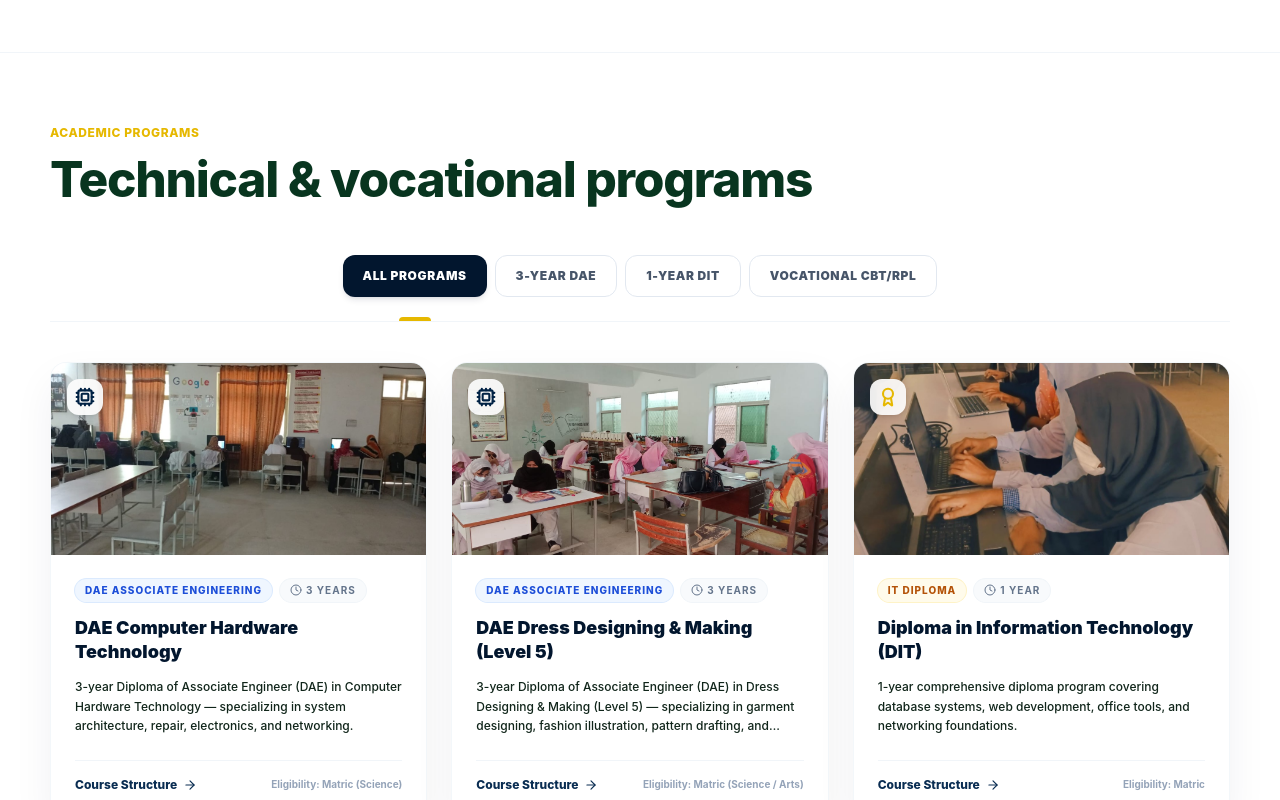
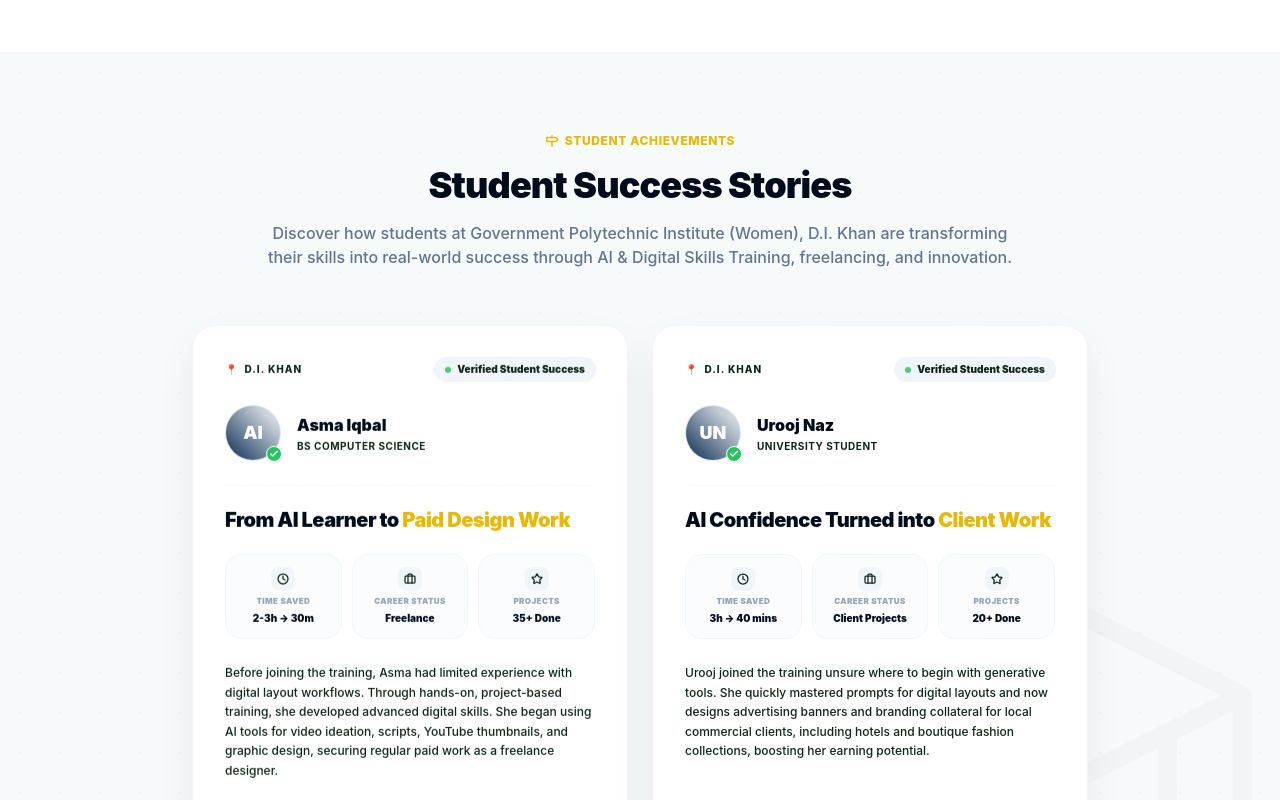
Before and after one commit to farhadullahkhan7053-coder/GPI-W, a Next.js app: page / in a window 1280 px wide. Shown: the part 960-1760 px from the top of the page. Built offline with nearby package versions, Linux system fonts and the light colour scheme.

Commit message:
Remove Sadia Begum from Success Stories, move section to front under stats section, and enable continuous floating micro-animations

```diff
--- a/app/globals.css
+++ b/app/globals.css
@@ -194,3 +194,13 @@ html {
 .animate-marquee:hover {
   animation-play-state: paused;
 }
+
+/* Floating Card Animation */
+@keyframes float {
+  0%, 100% {
+    transform: translateY(0px) rotate(0deg);
+  }
+  50% {
+    transform: translateY(-8px) rotate(0.5deg);
+  }
+}
--- a/app/page.jsx
+++ b/app/page.jsx
@@ -76,7 +76,10 @@ export default async function Home() {
         </div>
       </section>
 
-      {/* 4. Dynamic Courses Tab Filter Grid */}
+      {/* 4. Premium Student Success Stories Section (Pushed to the Front) */}
+      <SuccessStories />
+
+      {/* 5. Dynamic Courses Tab Filter Grid */}
       <section className="section bg-white">
         <div className="container">
           <div className="mb-12">
@@ -87,7 +90,7 @@ export default async function Home() {
         </div>
       </section>
 
-      {/* 5. Online Admission Funnel Advertisement Banner */}
+      {/* 6. Online Admission Funnel Advertisement Banner */}
       <section className="section bg-slate-50/50">
         <div className="container">
           <div className="grid gap-10 lg:grid-cols-[1.1fr_.9fr] items-center bg-white border border-slate-100 rounded-3xl p-8 md:p-12 shadow-soft">
@@ -117,7 +120,7 @@ export default async function Home() {
         </div>
       </section>
 
-      {/* 6. Principal Message Section */}
+      {/* 7. Principal Message Section */}
       <section className="section bg-white overflow-hidden">
         <div className="container grid items-center gap-12 lg:grid-cols-[.9fr_1.1fr]">
           <div className="relative group overflow-hidden rounded-2xl shadow-soft animate-slide-in-left">
@@ -136,7 +139,7 @@ export default async function Home() {
         </div>
       </section>
 
-      {/* 7. Gallery Section */}
+      {/* 8. Gallery Section */}
       <section className="section bg-slate-50/50">
         <div className="container">
           <div className="mb-12 flex flex-wrap items-end justify-between gap-6">
@@ -151,9 +154,6 @@ export default async function Home() {
           <GalleryGrid images={gallery} />
         </div>
       </section>
-
-      {/* 8. Premium Student Success Stories Section */}
-      <SuccessStories />
 
       {/* 9. Features Grid */}
       <section className="section bg-white">
--- a/components/SuccessStories.jsx
+++ b/components/SuccessStories.jsx
@@ -1,7 +1,7 @@
 "use client";
 
 import { useState } from "react";
-import { Check, ArrowRight, Star, Clock, Briefcase, Sparkles, Milestone } from "lucide-react";
+import { Check, ArrowRight, Star, Clock, Briefcase, Milestone } from "lucide-react";
 
 const stories = [
   {
@@ -39,24 +39,6 @@ const stories = [
       { label: "Projects", value: "20+ Done", icon: Star }
     ],
     tools: ["ChatGPT", "Gemini", "Canva AI", "Microsoft Designer"]
-  },
-  {
-    id: 3,
-    name: "Sadia Begum",
-    initials: "SB",
-    badge: "Verified Student Success",
-    course: "DAE Dress Designing",
-    department: "Fashion & Designing",
-    batch: "Batch 2025",
-    headline: "Modern Fashion Drafting in Minutes",
-    highlight: "Fashion Drafting",
-    story: "Sadia integrated generative design tools into her traditional boutique workflow. By generating concepts digitally and using AI to speed up drafting layouts, she reduced conceptualization time from hours to minutes. This allows her to serve double the client load at her boutique.",
-    stats: [
-      { label: "Time Saved", value: "4h → 30 mins", icon: Clock },
-      { label: "Career Status", value: "Boutique Owner", icon: Briefcase },
-      { label: "Projects", value: "50+ Designs", icon: Star }
-    ],
-    tools: ["Midjourney", "Adobe Firefly", "Canva AI", "ChatGPT"]
   }
 ];
 
@@ -64,7 +46,7 @@ export default function SuccessStories() {
   const [hoveredCard, setHoveredCard] = useState(null);
 
   return (
-    <section className="relative overflow-hidden bg-slate-50/50 py-24 border-t border-slate-100">
+    <section className="relative overflow-hidden bg-slate-50/50 py-20 border-b border-slate-100">
 
       {/* Background AI-inspired digital dots / abstract shapes */}
       <div className="absolute inset-0 pointer-events-none opacity-[0.03] select-none">
@@ -89,7 +71,7 @@ export default function SuccessStories() {
       <div className="container relative z-10">
 
         {/* Section Header */}
-        <div className="text-center max-w-3xl mx-auto mb-16 animate-fade-in">
+        <div className="text-center max-w-3xl mx-auto mb-14 animate-fade-in">
           <p className="font-extrabold text-gold uppercase tracking-wider text-xs flex items-center justify-center gap-1.5">
             <Milestone size={14} className="stroke-[2.5]" /> Student Achievements
           </p>
@@ -101,15 +83,14 @@ export default function SuccessStories() {
           </p>
         </div>
 
-        {/* Responsive Grid / Swipeable Carousel on Mobile */}
+        {/* Centered 2-card Responsive Grid / Swipeable Carousel on Mobile */}
         <div
-          className="flex overflow-x-auto snap-x snap-mandatory scrollbar-none gap-6 pb-6 lg:grid lg:grid-cols-3 lg:overflow-x-visible lg:pb-0 scroll-smooth"
+          className="flex overflow-x-auto snap-x snap-mandatory scrollbar-none gap-6 pb-6 lg:grid lg:grid-cols-2 lg:max-w-4xl lg:mx-auto lg:overflow-x-visible lg:pb-0 scroll-smooth"
           style={{ WebkitOverflowScrolling: "touch" }}
         >
           {stories.map((item, idx) => {
             const isHovered = hoveredCard === item.id;
 
-            // Function to split and highlight keywords in Gold
             const renderHeadline = (headline, highlight) => {
               if (!highlight) return headline;
               const parts = headline.split(highlight);
@@ -131,8 +112,8 @@ export default function SuccessStories() {
                   animationDelay: `${(idx + 1) * 0.15}s`
                 }}
                 className={`snap-center shrink-0 w-[88vw] sm:w-[50vw] lg:w-auto rounded-3xl bg-white border border-slate-100 p-8 shadow-soft flex flex-col justify-between transition-all duration-300 transform preserve-3d ${
-                  isHovered ? "-translate-y-2 shadow-xl border-brand-200/50" : ""
-                } animate-fade-in-up`}
+                  isHovered ? "-translate-y-2.5 shadow-xl border-brand-200/50 scale-[1.01]" : ""
+                } ${idx === 0 ? "animate-[float_6s_ease-in-out_infinite]" : "animate-[float_6s_ease-in-out_infinite_1.5s]"}`}
               >
                 <div>
 
```
